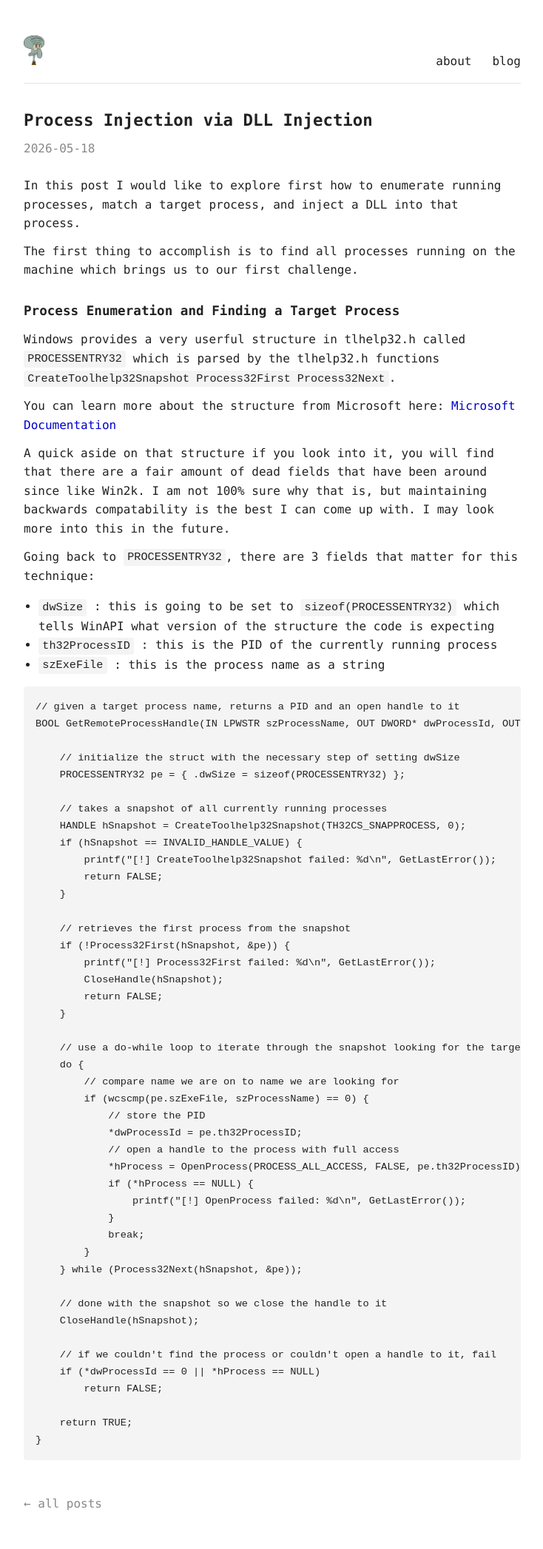
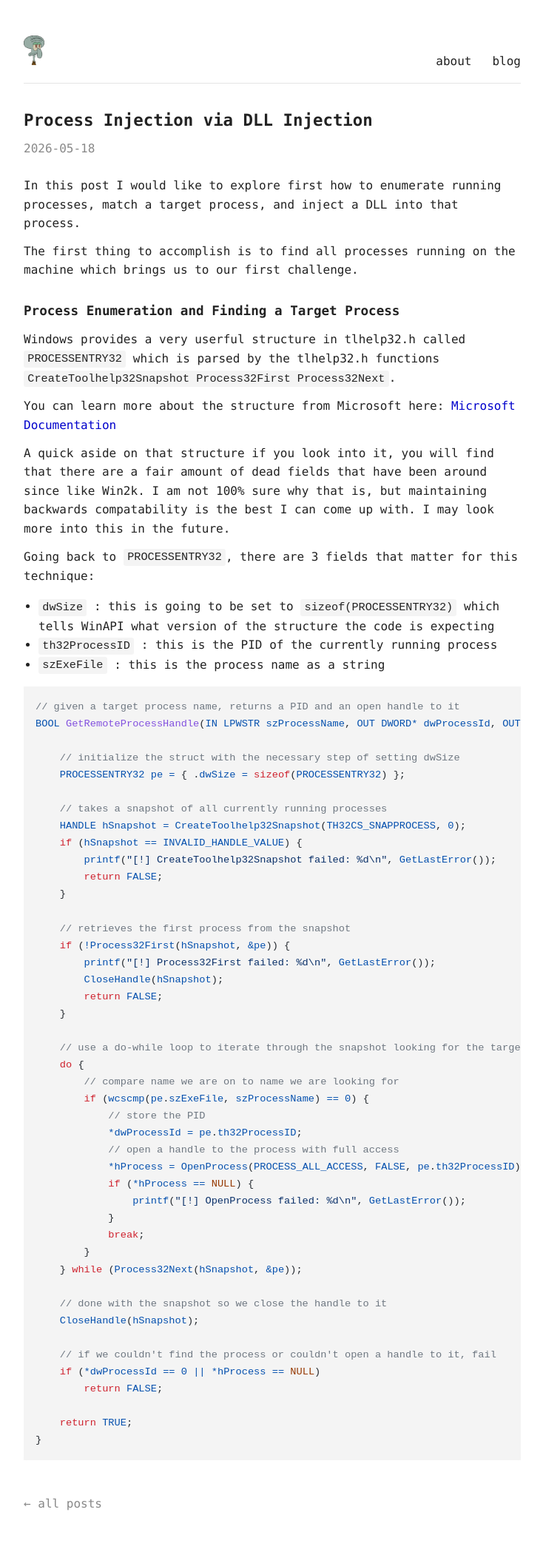
Before and after one commit to hol-jud18/hol-jud18.github.io, a Jekyll site: the page built from _posts/2026-05-18-process-injection.md, in a window 1280 px wide. Shown: the whole page at 74% size, without its empty margins (272-1006 px from the left). Built offline with Jekyll 4.4.1, drawn with Linux system fonts in a browser that asks for light colours.

Commit message:
finished syntax highlighting

````diff
--- a/_posts/2026-05-18-process-injection.md
+++ b/_posts/2026-05-18-process-injection.md
@@ -23,7 +23,7 @@ Going back to `PROCESSENTRY32`, there are 3 fields that matter for this techniqu
 + `th32ProcessID` : this is the PID of the currently running process
 + `szExeFile` : this is the process name as a string
 
-```C
+```c
 // given a target process name, returns a PID and an open handle to it
 BOOL GetRemoteProcessHandle(IN LPWSTR szProcessName, OUT DWORD* dwProcessId, OUT HANDLE* hProcess) {
 
--- a/assets/css/syntax.css
+++ b/assets/css/syntax.css
@@ -2,6 +2,7 @@
 .highlight table pre { margin: 0; }
 .highlight, .highlight .w { color: #24292f; background-color: #f4f4f4; }
 .highlight .k, .highlight .kd, .highlight .kn, .highlight .kp, .highlight .kr, .highlight .kt, .highlight .kv { color: #cf222e; }
+.highlight .n, .highlight .nx { color: #0550ae; }
 .highlight .gr { color: #f6f8fa; }
 .highlight .gd { color: #82071e; background-color: #ffebe9; }
 .highlight .nb { color: #953800; }
````
